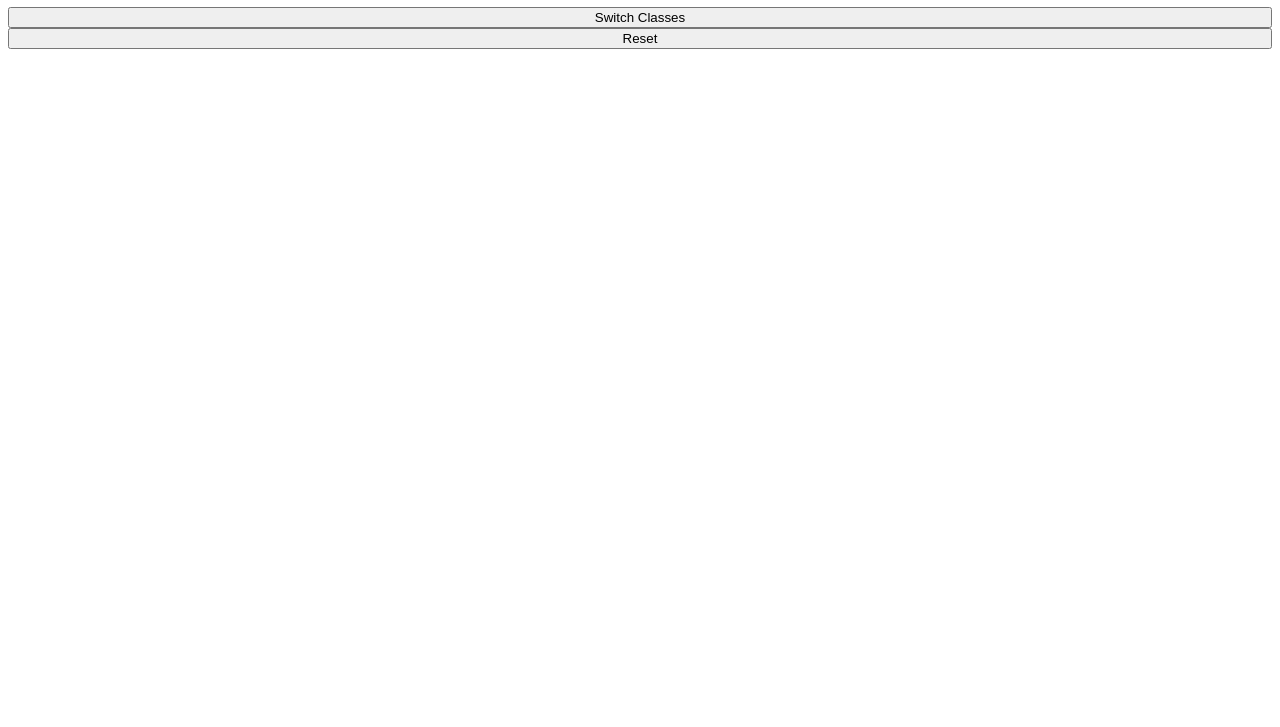
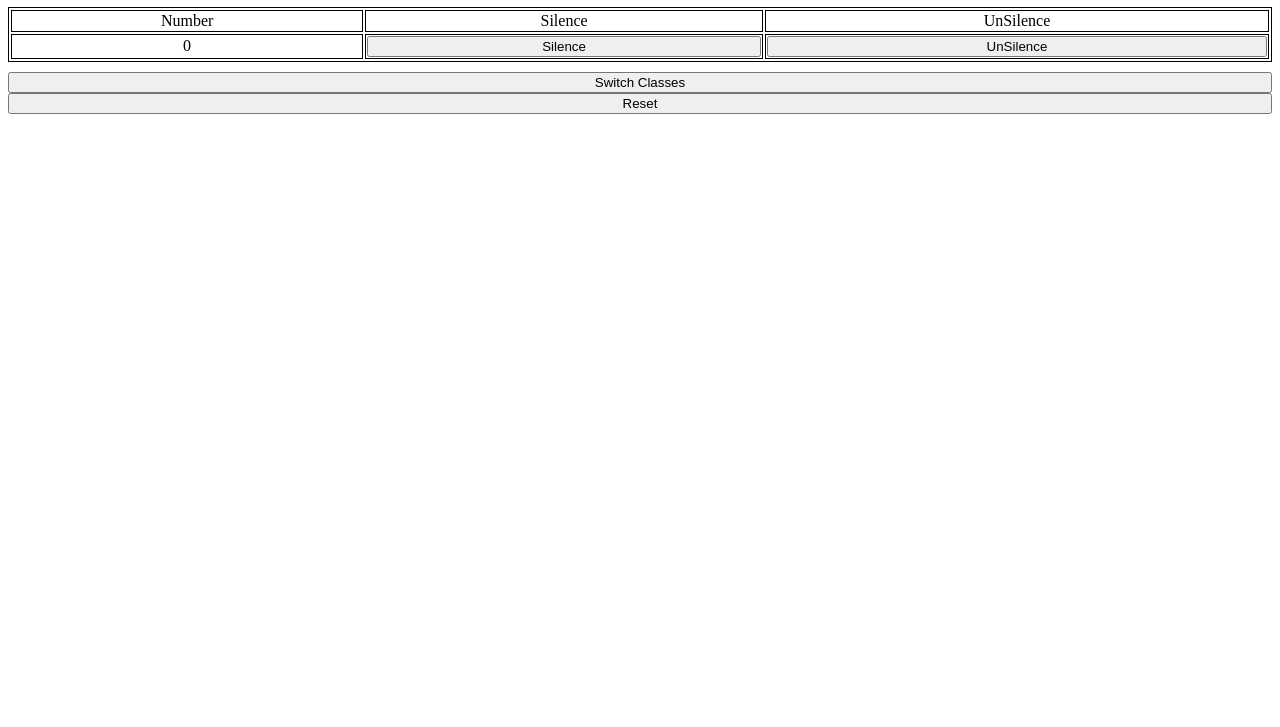
Before and after one commit to nxtman16156/contro_counter, a website: page public/index.html in a window 1280 px wide. Shown: the part 73-800 px from the top of the page. Drawn offline with nearby package versions, Linux system fonts and the light colour scheme; no server answers.

Commit message:
Push to Heroku

```diff
--- a/app.js
+++ b/app.js
@@ -17,7 +17,7 @@ const io = require("socket.io")(server);
 var currentConnection = 0;
 var socketList = [];
 
-var values = [0, 0, 0, 0, 0, 0, 0, 0, 0, 0, 0, 0, 0, 0, 0, 0, 0, 0, 0];
+var values = [0, 0, 0, 0, 0, 0, 0, 0, 0, 0, 0, 0, 0, 0, 0, 0, 0, 0, 0, 0];
 var classNumber = 1;
 
 io.sockets.on("connection", function(socket) {
@@ -36,7 +36,7 @@ io.sockets.on("connection", function(socket) {
     });
 
     socket.on("reset", function() {
-        for (var i = 0; i < 19; i++) {
+        for (var i = 0; i < 20; i++) {
             values[i] = 0;
         }
 
--- a/public/index.html
+++ b/public/index.html
@@ -144,6 +144,20 @@
                 <th><button class="button_uncounter" id="unbutton19">UnTalk</button></th>
             </tr>
         </table>
+
+        <table id="silence_table" style="width: 100%">
+            <tr class="header">
+                <th>Number</th>
+                <th>Silence</th>
+                <th>UnSilence</th>
+            </tr>
+            <tr>
+                <th><p id="counter20">0</p></th>
+                <th><button class="button_counter" id="button20">Silence</button></th>
+                <th><button class="button_uncounter" id="unbutton20">UnSilence</button></th>
+            </tr>
+        </table>
+
         <button id="button_switch">Switch Classes</button>
         <button id="button_reset">Reset</button>
         <div id="confirm">
--- a/public/script.js
+++ b/public/script.js
@@ -45,7 +45,7 @@ window.onload = function() {
     });
 
     socket.on("up", function(data) {
-        for (var i = 0; i < 19; i++) {
+        for (var i = 0; i < 20; i++) {
             $("#counter" + (i + 1)).html(data[i]);
         }
     });
--- a/public/styles.css
+++ b/public/styles.css
@@ -25,3 +25,8 @@ button {
 p {
     margin: 0;
 }
+
+#silence_table {
+    margin-top: 10px;
+    margin-bottom: 10px;
+}
```
